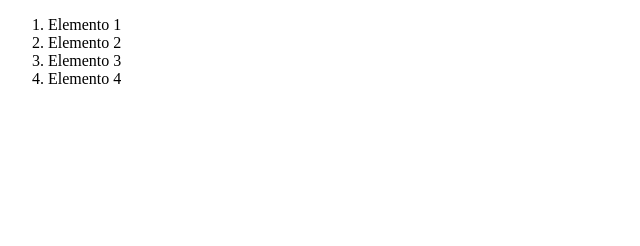
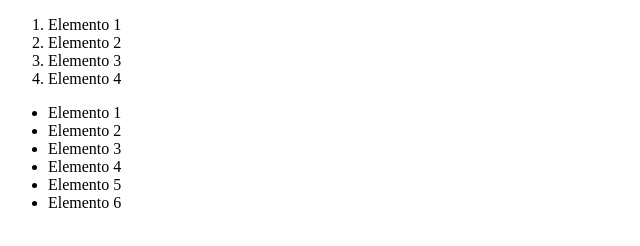
Before and after one commit to josetrespalaciosbedoya/html-css-practice, a plain HTML site: page listas.html in a window 1280 px wide. Shown: the whole page, without its empty margins (0-640 px from the left). Drawn offline with Linux system fonts and the light colour scheme.

Commit message:
Listas desordenadas

```diff
--- a/listas.html
+++ b/listas.html
@@ -16,5 +16,13 @@
         <li>Elemento 4</li>
     </ol>
     <!-- Listas desordenadas -->
+    <ul>
+        <li>Elemento 1</li>
+        <li>Elemento 2</li>
+        <li>Elemento 3</li>
+        <li>Elemento 4</li>
+        <li>Elemento 5</li>
+        <li>Elemento 6</li>
+    </ul>
 </body>
 </html>
```
